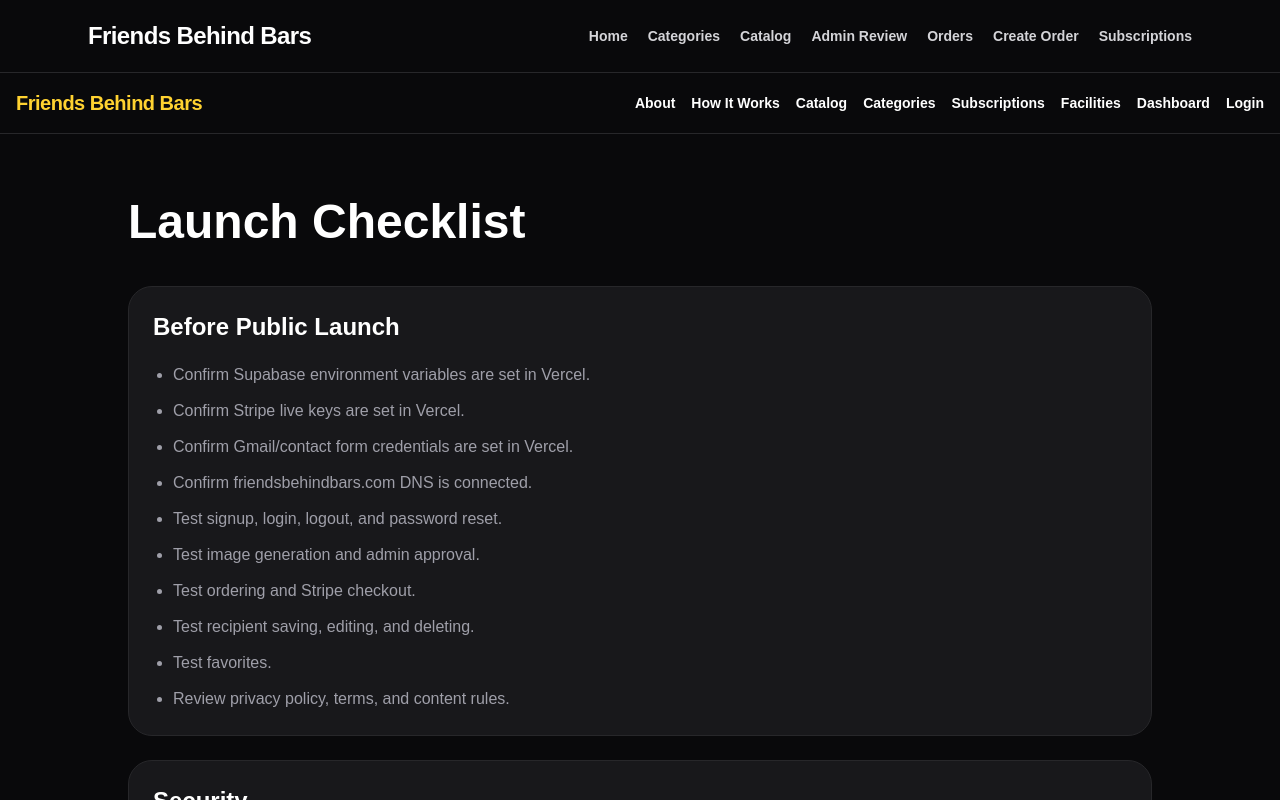
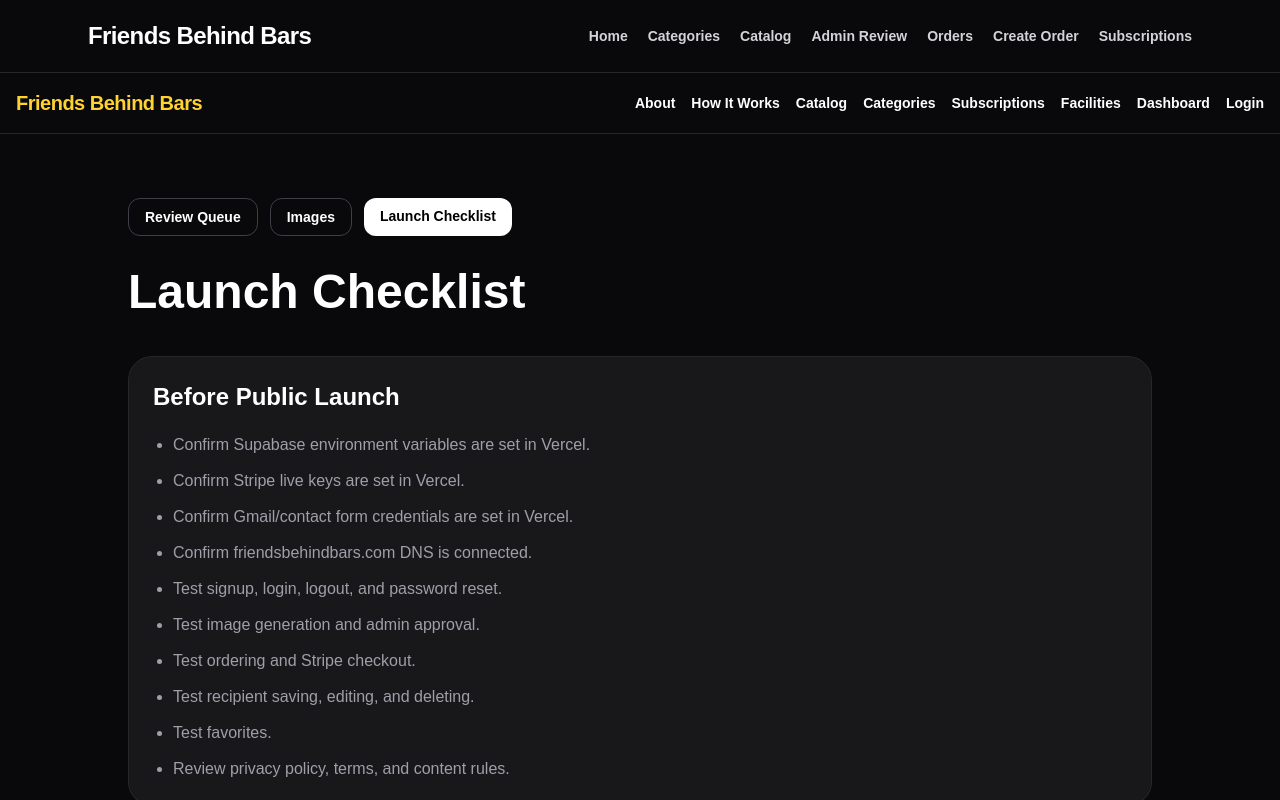
Before and after one commit to ssoup111/gary-project, a Next.js app: page /admin/checklist in a window 1280 px wide. Shown: the top 800 px of the page. Built offline with nearby package versions, Linux system fonts and the light colour scheme.

Commit message:
Add navigation to admin checklist

```diff
--- a/app/admin/checklist/page.tsx
+++ b/app/admin/checklist/page.tsx
@@ -1,3 +1,5 @@
+import Link from "next/link";
+
 export default function AdminChecklistPage() {
   const sections = [
     {
@@ -40,6 +42,18 @@ export default function AdminChecklistPage() {
   return (
     <main className="min-h-screen bg-zinc-950 px-6 py-16 text-white">
       <div className="mx-auto max-w-5xl">
+        <div className="mb-8 flex flex-wrap gap-3">
+          <Link href="/admin" className="rounded-xl border border-zinc-700 px-4 py-2 text-sm font-black text-white hover:border-amber-400">
+            Review Queue
+          </Link>
+          <Link href="/admin/images" className="rounded-xl border border-zinc-700 px-4 py-2 text-sm font-black text-white hover:border-amber-400">
+            Images
+          </Link>
+          <Link href="/admin/checklist" className="rounded-xl bg-white px-4 py-2 text-sm font-black text-black">
+            Launch Checklist
+          </Link>
+        </div>
+
         <h1 className="text-5xl font-black">Launch Checklist</h1>
 
         <div className="mt-10 grid gap-6">
```
